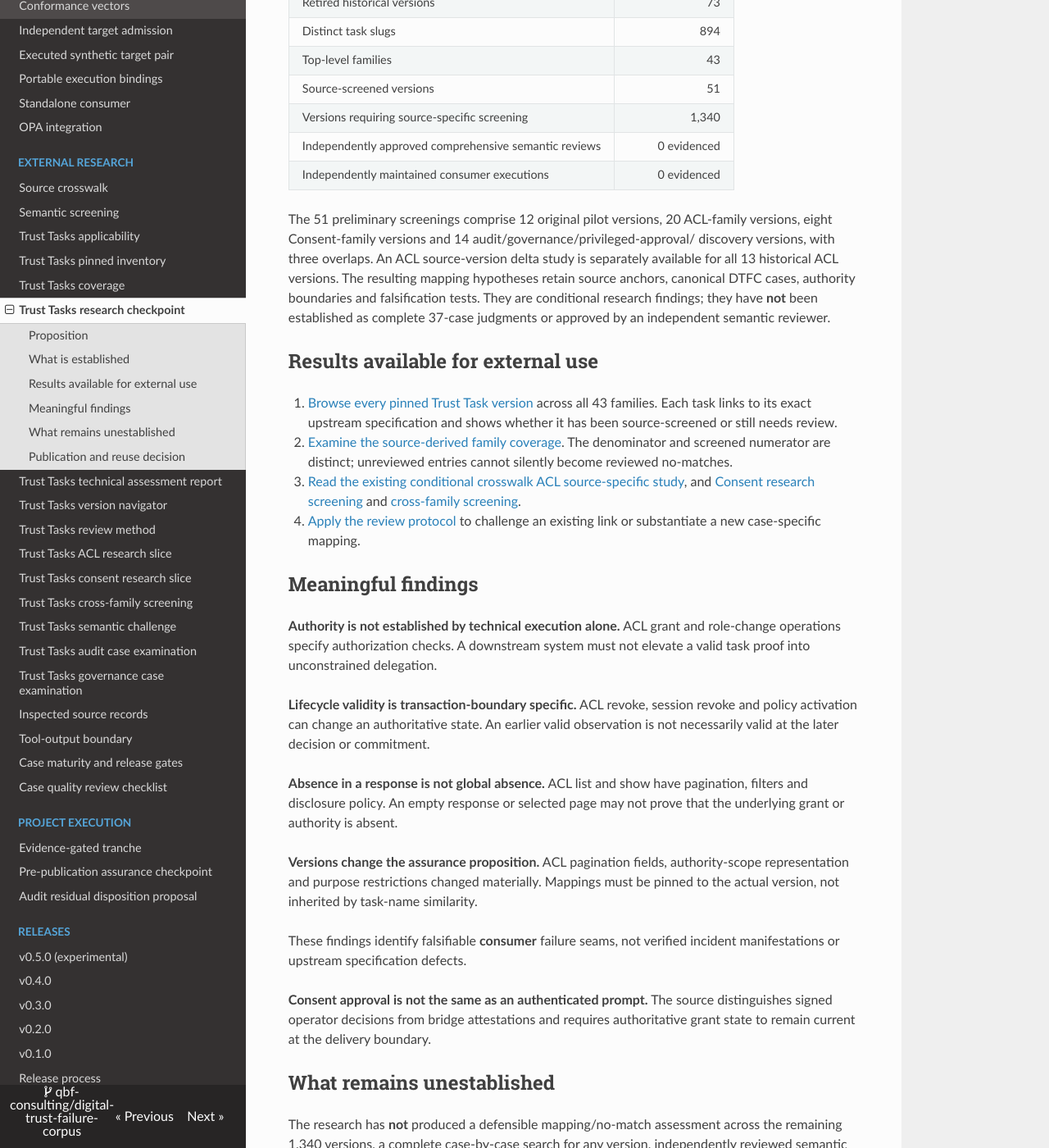
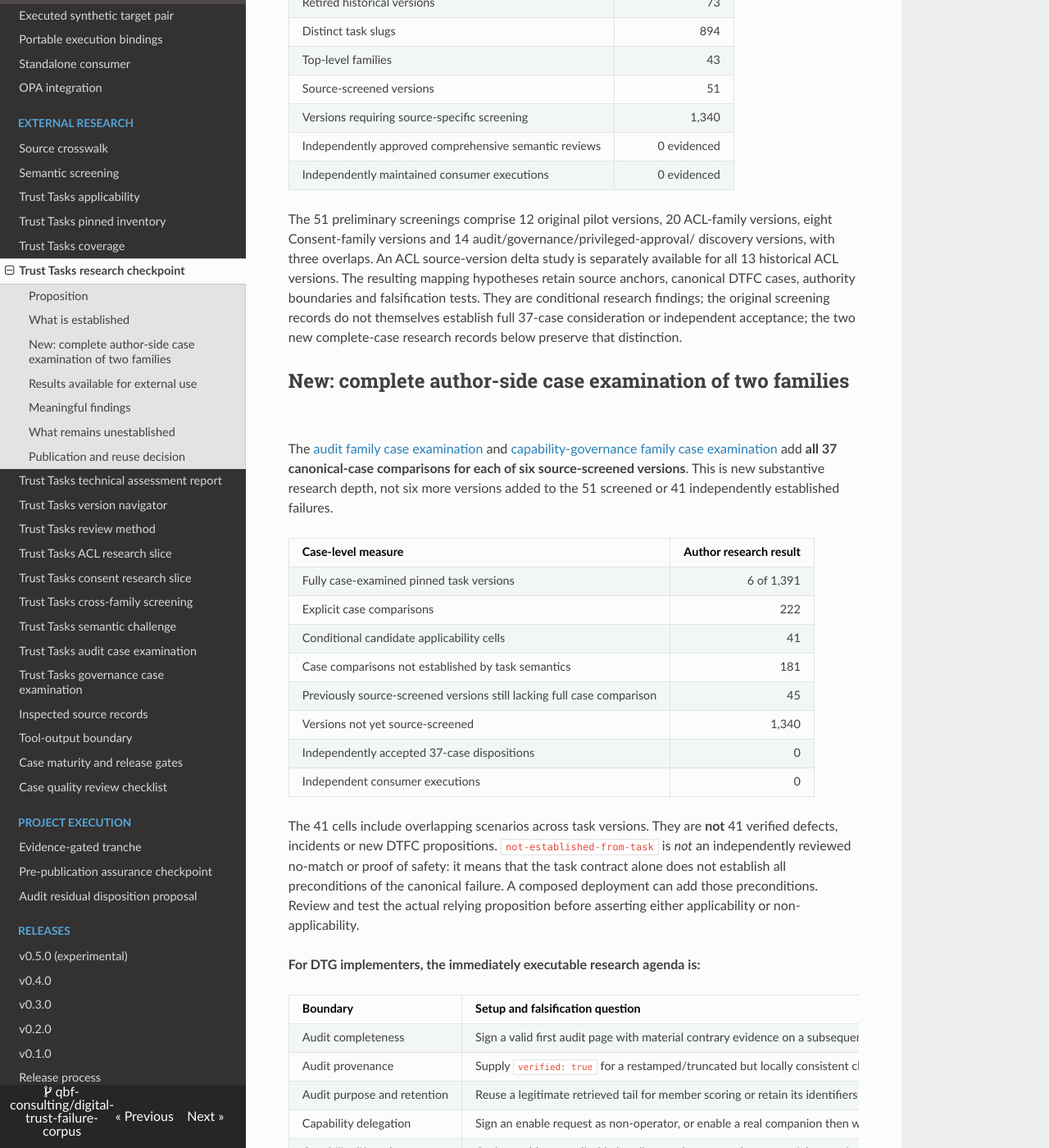
Before and after one commit to qbf-consulting/digital-trust-failure-corpus, an MkDocs documentation site: the page built from docs/trust-tasks-research-checkpoint.md, in a window 1280 px wide and 1400 px high, scrolled down 740 px. Shown: the whole window at 82% size. Built offline with MkDocs 1.6.1, drawn with Linux system fonts in a browser that asks for light colours; nearby versions of some CDN libraries; some of the changed text lies outside the part shown.

Commit message:
docs(trust-tasks): consolidate deep author evidence and DTG test agenda
Distinguish 222 examined case cells from registry-wide screening and
independent acceptance; publish six actionable falsification packages.

Refs #135

Signed-off-by: sankarshan <1469458+sankarshanmukhopadhyay@users.noreply.github.com>

```diff
--- a/docs/trust-tasks-research-checkpoint.md
+++ b/docs/trust-tasks-research-checkpoint.md
@@ -39,8 +39,52 @@ discovery versions, with three overlaps. An ACL source-version delta study
 is separately available for all 13 historical ACL versions. The resulting
 mapping hypotheses retain source anchors, canonical DTFC cases, authority
 boundaries and falsification tests. They are conditional research findings;
-they have **not** been established as complete 37-case judgments or approved
-by an independent semantic reviewer.
+the original screening records do not themselves establish full 37-case
+consideration or independent acceptance; the two new complete-case research
+records below preserve that distinction.
+
+## New: complete author-side case examination of two families
+
+The [audit family case examination](trust-tasks-audit-case-examination.md) and
+[capability-governance family case examination](trust-tasks-governance-case-examination.md)
+add **all 37 canonical-case comparisons for each of six source-screened
+versions**. This is new substantive research depth, not six more versions
+added to the 51 screened or 41 independently established failures.
+
+| Case-level measure | Author research result |
+|---|---:|
+| Fully case-examined pinned task versions | 6 of 1,391 |
+| Explicit case comparisons | 222 |
+| Conditional candidate applicability cells | 41 |
+| Case comparisons not established by task semantics | 181 |
+| Previously source-screened versions still lacking full case comparison | 45 |
+| Versions not yet source-screened | 1,340 |
+| Independently accepted 37-case dispositions | 0 |
+| Independent consumer executions | 0 |
+
+The 41 cells include overlapping scenarios across task versions. They are
+**not** 41 verified defects, incidents or new DTFC propositions.
+`not-established-from-task` is *not* an independently reviewed no-match or
+proof of safety: it means that the task contract alone does not establish
+all preconditions of the canonical failure. A composed deployment can add
+those preconditions. Review and test the actual relying proposition before
+asserting either applicability or non-applicability.
+
+**For DTG implementers, the immediately executable research agenda is:**
+
+| Boundary | Setup and falsification question | Candidate DTF cases | Control outcome |
+|---|---|---|---|
+| Audit completeness | Sign a valid first audit page with material contrary evidence on a subsequent page; does the consumer return an exhaustive PASS? | DTF-010, DTF-026 | Follow version-specific continuation and filters or return INDETERMINATE. |
+| Audit provenance | Supply `verified: true` for a restamped/truncated but locally consistent chain; does the auditor assert authenticity? | DTF-010, DTF-025, DTF-027 | Limit to internal integrity and demand independent anchoring for authenticity. |
+| Audit purpose and retention | Reuse a legitimate retrieved tail for member scoring or retain its identifiers after the oversight purpose expires. | DTF-034, DTF-037 | Reject secondary use absent a separate governance basis; enforce bounded retention. |
+| Capability delegation | Sign an enable request as non-operator, or enable a real companion then write a registry tuple outside `vocabulary.actions`. | DTF-002, DTF-013, DTF-023 | Host checks operator role and rejects out-of-scope delegate action. |
+| Capability lifecycle | Cache enablement, disable handlers, and attempt a later material execution or assert historical invalidity. | DTF-005, DTF-006, DTF-016, DTF-021 | Deny later execution while preserving earlier effective history. |
+| Management discovery | Return `status=available`, then try an unauthorized commitment or treat it as enabled. | DTF-010, DTF-018, DTF-028 | Require independent enabled-state and principal authority at execution. |
+
+These are proposed **negative/control test pairs**, not executed
+interoperability or conformance evidence. The upstream task texts already
+express many of the necessary safeguards; the test target is the consuming
+implementation's enforcement or the broader assurance inference.
 
 ## Results available for external use
 
@@ -86,9 +130,10 @@ state to remain current at the delivery boundary.
 ## What remains unestablished
 
 The research has **not** produced a defensible mapping/no-match assessment
-across the remaining 1,340 versions, a complete case-by-case search for any
-version, independently reviewed semantic determinations, or external target
-execution. No numerical score here is a coverage-of-risk or safety score.
+across the remaining population. A complete author-side 37-case examination
+now exists for **six** versions, but the other 45 screened versions and 1,340
+unscreened versions still lack complete case comparison. Independent semantic
+acceptance and external target execution also remain unestablished. No numerical score here is a coverage-of-risk or safety score.
 The source registry's many draft versions may change after the pinned commit.
 
 To claim the full [#135 objective](https://github.com/qbf-consulting/digital-trust-failure-corpus/issues/135),
```
Also changed, not shown: docs/trust-tasks-review-method.md (+16 -0 lines).
